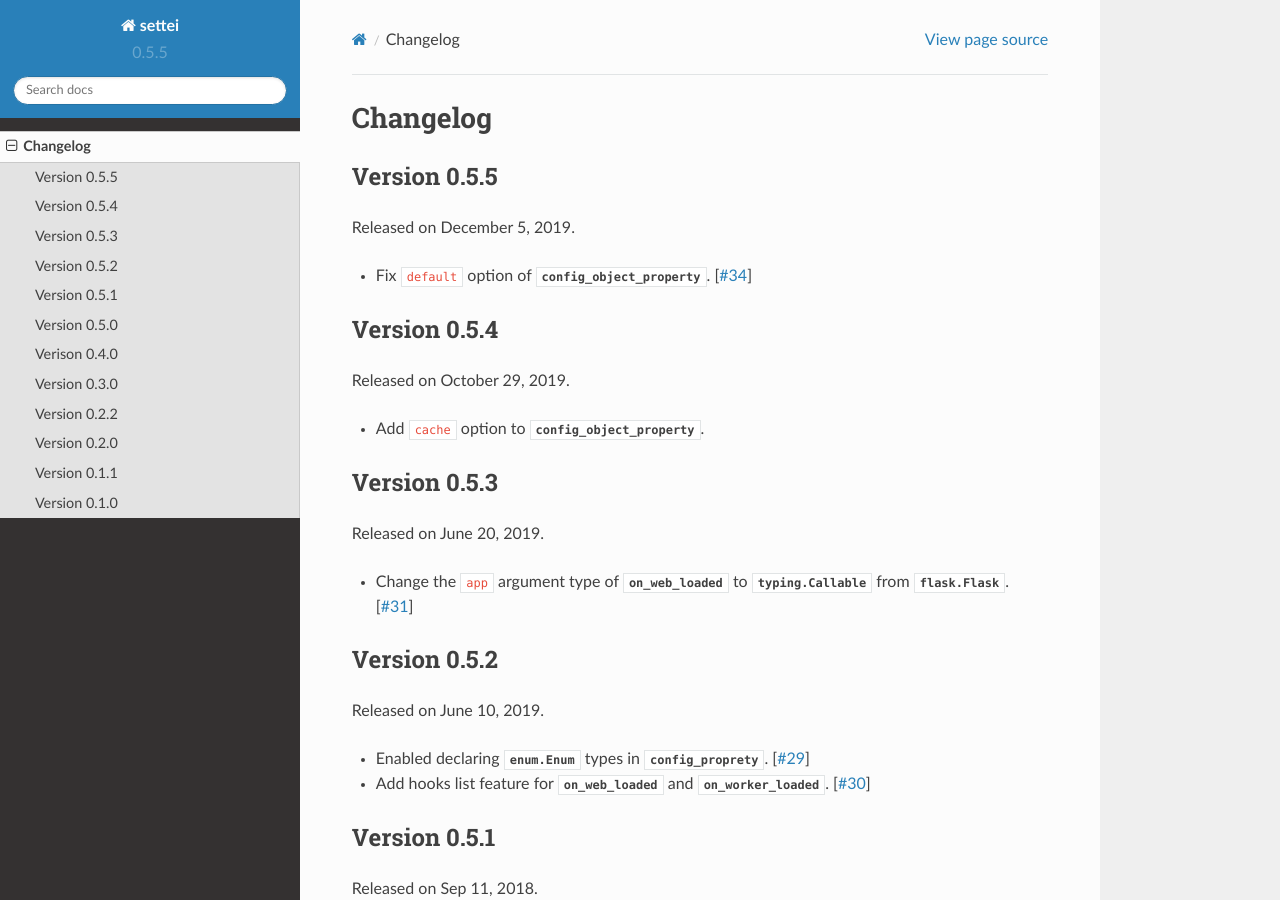
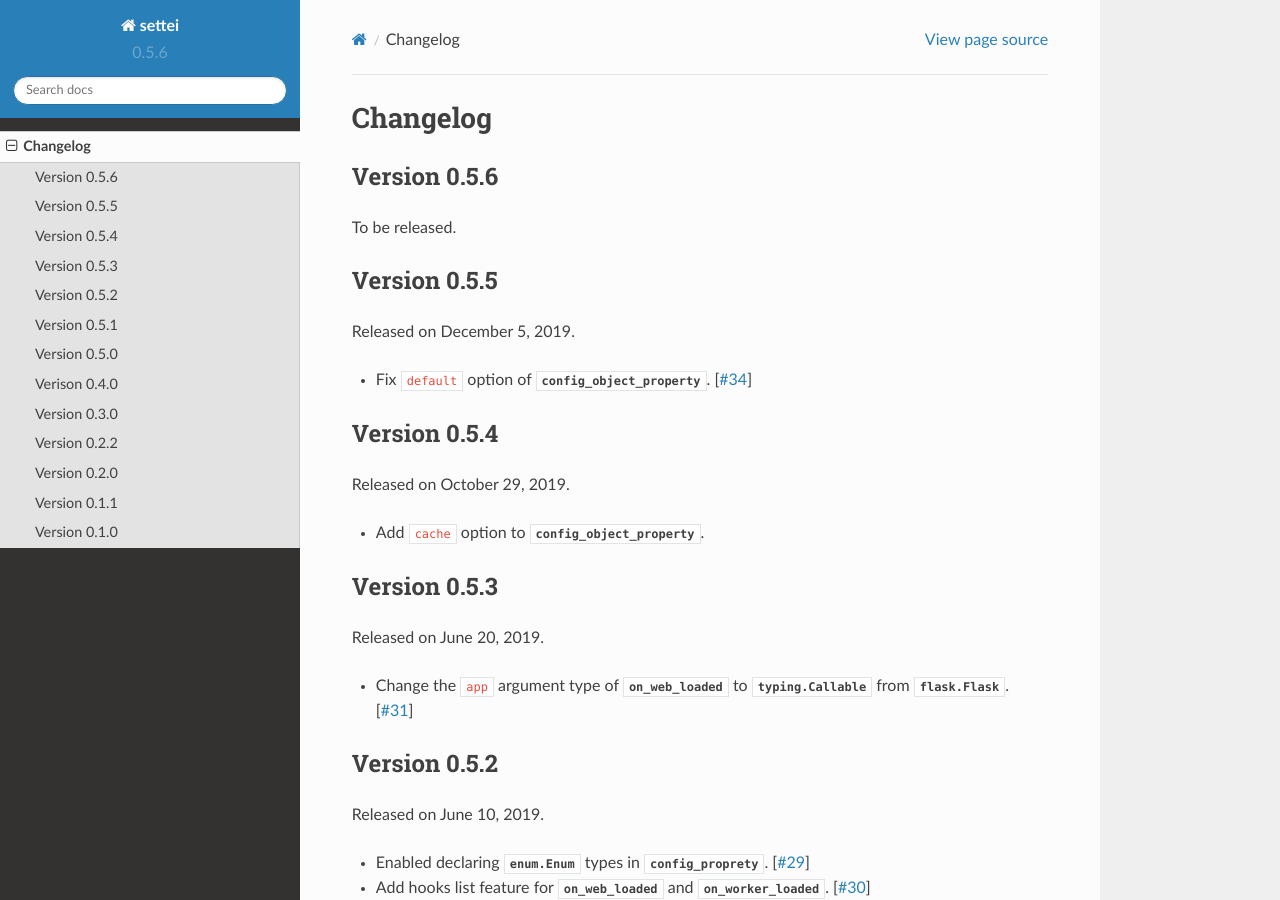
Before and after one commit to spoqa/settei, a Sphinx documentation site: the page built from docs/changes.rst, in a window 1280 px wide and 900 px high. Built offline with Sphinx 7.4.7 and the Read the Docs theme 2.0.0, drawn with Linux system fonts in a browser that asks for light colours.

Commit message:
Bump up to 0.5.6

```diff
--- a/docs/changes.rst
+++ b/docs/changes.rst
@@ -1,5 +1,11 @@
 Changelog
 =========
+
+Version 0.5.6
+-------------
+
+To be released.
+
 
 Version 0.5.5
 -------------
--- a/settei/version.py
+++ b/settei/version.py
@@ -7,7 +7,7 @@
 
 #: (:class:`typing.Tuple`\ [:class:`int`, :class:`int`, :class:`int`])
 #: The triple of version numbers e.g. ``(1, 2, 3)``.
-VERSION_INFO = (0, 5, 5)
+VERSION_INFO = (0, 5, 6)
 
 #: (:class:`str`) The version string e.g. ``'1.2.3'``.
 VERSION = '{}.{}.{}'.format(*VERSION_INFO)
```
